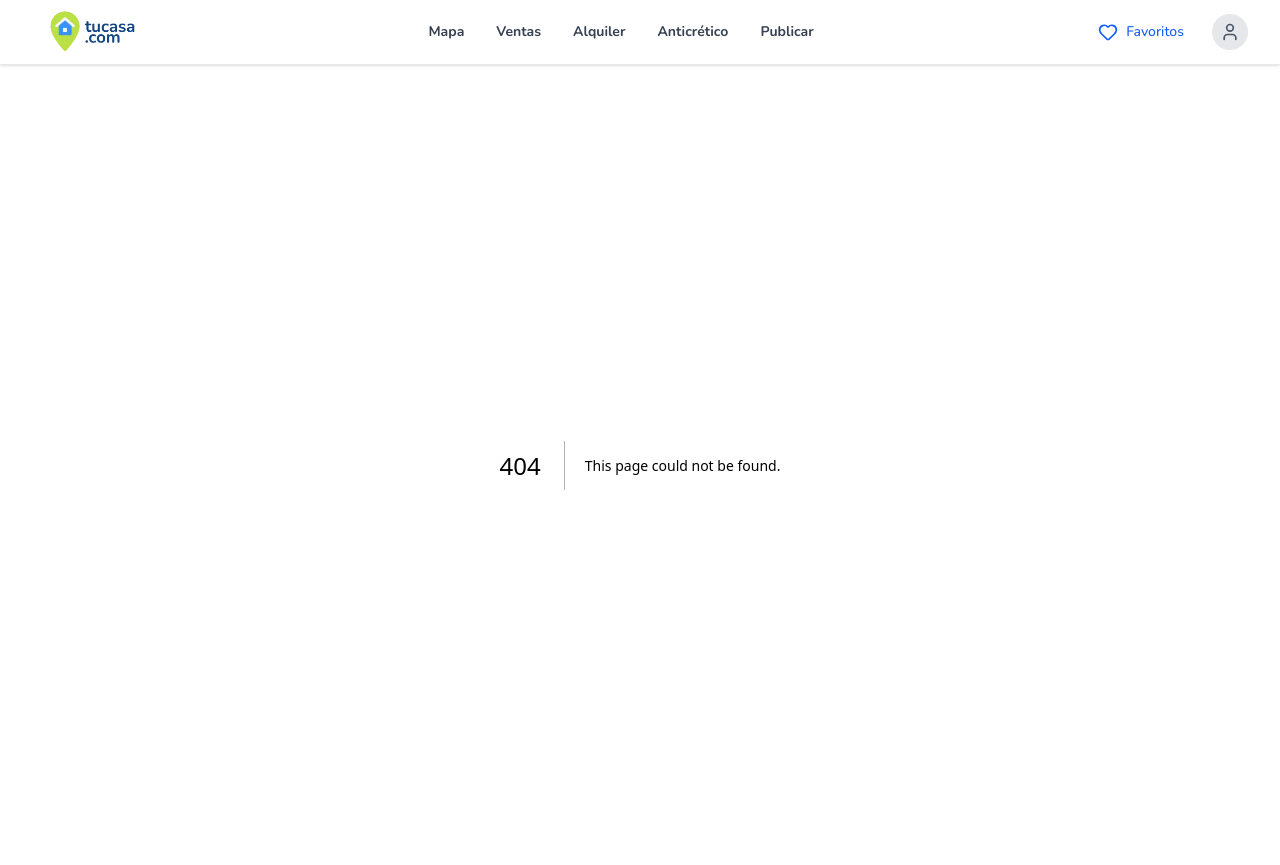
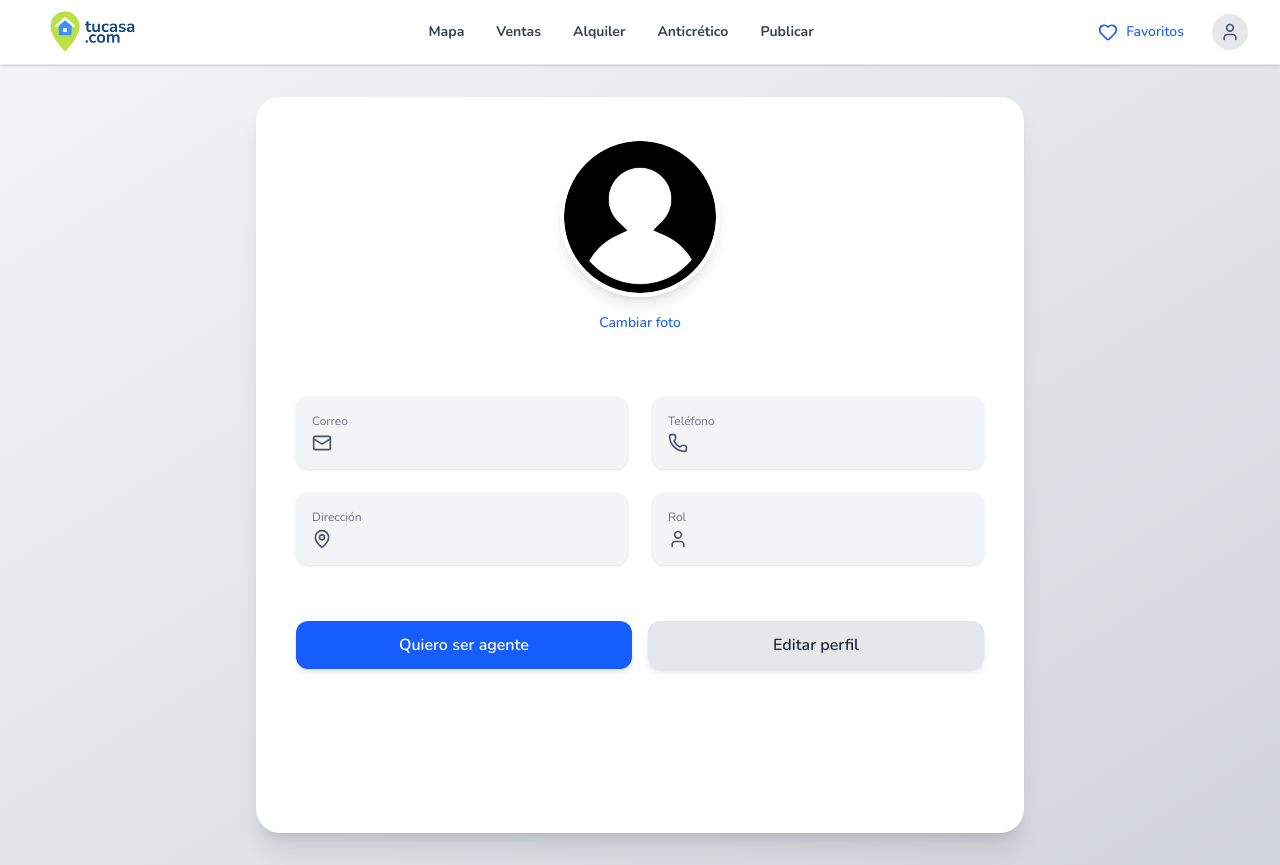
Before and after one commit to Frosmin/TuCasa, a Next.js app in the folder tucasafront/: page /pages/perfil in a window 1280 px wide. Before the commit this address had no page. Built offline with nearby package versions, Linux system fonts and the light colour scheme; sample sign-in values are in the browser's storage.

Commit message:
Feat perfil usuario, fix auth, anadido de imagen de prueba

```diff
--- /dev/null
+++ b/tucasafront/src/app/pages/perfil/page.tsx
@@ -0,0 +1,84 @@
+"use client";
+
+import { useAuth } from "@/context/AuthContext";
+import { User, Phone, Mail, MapPin } from "lucide-react";
+
+export default function ProfilePage() {
+  const { user } = useAuth();
+
+  if (!user) {
+    return (
+      <div className="flex justify-center items-center h-screen">
+        <p className="text-gray-600 text-lg">Cargando perfil...</p>
+      </div>
+    );
+  }
+
+  return (
+    <div className="min-h-screen w-full flex justify-center bg-gradient-to-br from-gray-100 to-gray-300 py-8">
+      <div className="bg-white w-full max-w-3xl shadow-xl rounded-3xl p-10 flex flex-col items-center gap-8">
+
+        <div className="flex flex-col items-center gap-4">
+          <div className="w-40 h-40 rounded-full overflow-hidden shadow-lg border-4 border-white">
+            <img
+              src="../profile.png"
+              alt="Foto de perfil"
+              className="w-full h-full object-cover"
+            />
+          </div>
+          <button className="text-sm text-blue-600 font-medium hover:underline">
+            Cambiar foto
+          </button>
+        </div>
+
+        <h1 className="text-3xl font-semibold text-gray-800">
+          {user.nombre} {user.apellido}
+        </h1>
+
+        <div className="w-full grid grid-cols-1 sm:grid-cols-2 gap-6 text-gray-700">
+          <div className="flex flex-col bg-gray-100 p-4 rounded-xl shadow-sm">
+            <span className="text-xs text-gray-500 mb-1">Correo</span>
+            <div className="flex items-center gap-2">
+              <Mail className="w-5 h-5 text-gray-600" />
+              <span>{user.correo}</span>
+            </div>
+          </div>
+
+          <div className="flex flex-col bg-gray-100 p-4 rounded-xl shadow-sm">
+            <span className="text-xs text-gray-500 mb-1">Teléfono</span>
+            <div className="flex items-center gap-2">
+              <Phone className="w-5 h-5 text-gray-600" />
+              <span>{user.telefono}</span>
+            </div>
+          </div>
+
+          <div className="flex flex-col bg-gray-100 p-4 rounded-xl shadow-sm">
+            <span className="text-xs text-gray-500 mb-1">Dirección</span>
+            <div className="flex items-center gap-2">
+              <MapPin className="w-5 h-5 text-gray-600" />
+              <span>{user.direccion}</span>
+            </div>
+          </div>
+
+          <div className="flex flex-col bg-gray-100 p-4 rounded-xl shadow-sm">
+            <span className="text-xs text-gray-500 mb-1">Rol</span>
+            <div className="flex items-center gap-2">
+              <User className="w-5 h-5 text-gray-600" />
+              <span>{user.rol}</span>
+            </div>
+          </div>
+        </div>
+
+        <div className="flex flex-col sm:flex-row gap-4 mt-6 w-full justify-center">
+          <button className="flex-1 px-6 py-3 bg-blue-600 text-white font-semibold rounded-xl hover:bg-blue-700 transition-all shadow-md">
+            Quiero ser agente
+          </button>
+          <button className="flex-1 px-6 py-3 bg-gray-200 text-gray-800 font-semibold rounded-xl hover:bg-gray-300 transition-all shadow-md">
+            Editar perfil
+          </button>
+        </div>
+
+      </div>
+    </div>
+  );
+}
--- a/tucasafront/src/components/Header.tsx
+++ b/tucasafront/src/components/Header.tsx
@@ -20,6 +20,8 @@
     document.addEventListener("mousedown", handleClickOutside);
     return () => document.removeEventListener("mousedown", handleClickOutside);
   }, []);
+
+  if (typeof window === "undefined") return null;
 
   return (
     <header className="bg-white border-b border-gray-200 sticky top-0 z-50 shadow-sm">
@@ -66,7 +68,7 @@
             <span className="absolute bottom-0 left-0 w-0 h-0.5 bg-gradient-to-r from-blue-500 to-blue-600 group-hover:w-full transition-all duration-300 ease-out"></span>
           </Link>
 
-          {user ? (
+          {!!user && (
             <Link
               href={"/publicar"}
               className="relative text-gray-700 font-bold hover:text-blue-600 transition-colors duration-300 group py-2"
@@ -74,8 +76,6 @@
               Publicar
               <span className="absolute bottom-0 left-0 w-0 h-0.5 bg-gradient-to-r from-blue-500 to-blue-600 group-hover:w-full transition-all duration-300 ease-out"></span>
             </Link>
-          ) : (
-            <></>
           )}
         </div>
 
@@ -100,7 +100,7 @@
                   className="absolute top-full mt-2 w-48 bg-white border border-gray-200 rounded-lg shadow-lg py-2 z-50"
                 >
                   <Link
-                    href={"/perfil"}
+                    href={"/pages/perfil"}
                     className="flex items-center gap-2 px-4 py-2 text-gray-700 hover:bg-gray-100"
                   >
                     <User className="w-4 h-4" /> Perfil
--- a/tucasafront/src/context/AuthContext.tsx
+++ b/tucasafront/src/context/AuthContext.tsx
@@ -7,7 +7,8 @@
   nombre: string;
   apellido: string;
   telefono: string;
-  email: string;
+  correo: string;
+  direccion: string;
   rol: "CLIENTE" | "ADMIN" | "AGENTE_INMOBILIARIO";
 }
 
```
Also changed, not shown: tucasafront/public/profile.png (added).
